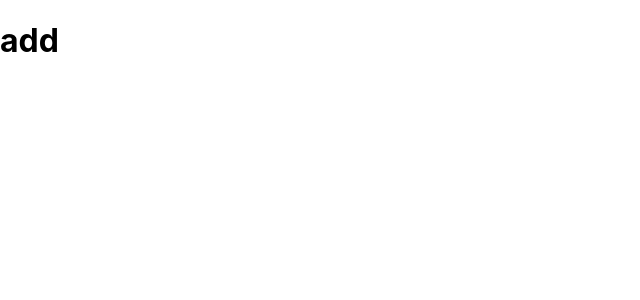
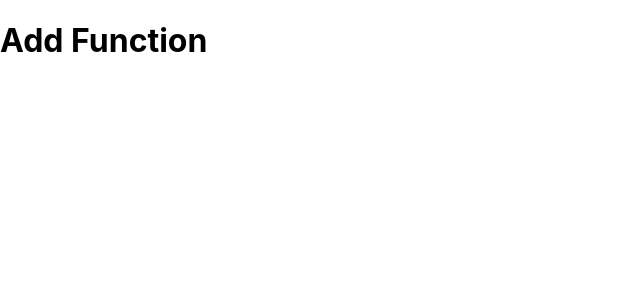
Before and after one commit to wasuradananjith/testing-demo-app, a React (Create React App) app: page / in a window 1280 px wide. Shown: the top 300 px of the page, without its empty margins (0-640 px from the left). Built offline with nearby package versions, Linux system fonts and the light colour scheme.

Commit message:
update the title of Add component

```diff
--- a/src/components/Add.js
+++ b/src/components/Add.js
@@ -4,7 +4,7 @@ class Add extends Component {
   render() {
     return (
       <div className="App">
-       <h1>add</h1>
+       <h1>Add Function</h1>
       </div>
     );
   }
```
